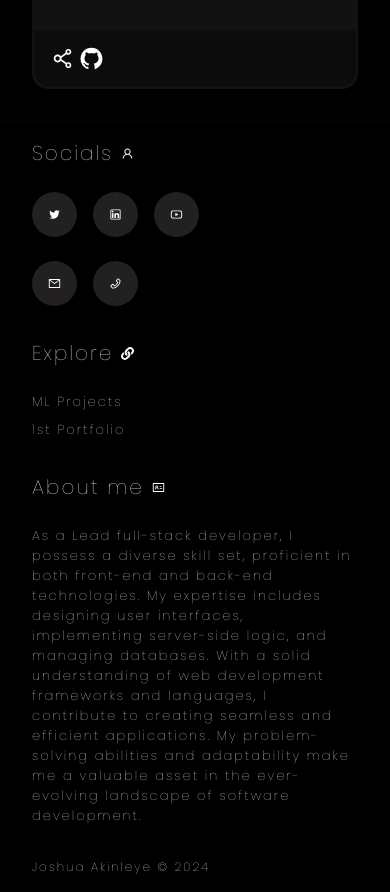
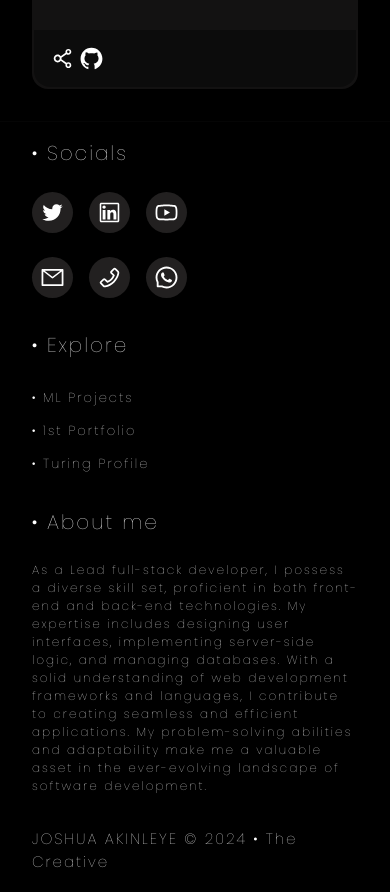
Before and after one commit to Akinleyejoshua/joshuaakinleye, a Next.js app: page / in a window 390 px wide. Shown: the part 7840-8732 px from the top of the page. Built offline with nearby package versions, Linux system fonts and the light colour scheme.

Commit message:
Add files via upload

```diff
--- a/app/globals.css
+++ b/app/globals.css
@@ -690,8 +690,17 @@ a:hover {
     padding: 1rem 2rem;
   }
 
-  footer * {
+  .socials a{
+    font-size: 25px;
+    padding: .5rem;
+  }
+
+  .contact a{
     font-size: 13px;
+  }
+
+  .aboutme p{
+    font-size: 12px;
   }
 
   footer h1 {
@@ -706,7 +715,8 @@ a:hover {
   }
 
   .copy {
-    font-size: 12px;
+    font-size: 15px;
+    text-transform: capitalize;
   }
 
   .grid-1 {
--- a/layouts/Contact.jsx
+++ b/layouts/Contact.jsx
@@ -1,10 +1,10 @@
-import { AiOutlineIdcard, AiOutlineLinkedin, AiOutlineMail, AiOutlinePhone, AiOutlineTwitter, AiOutlineUser, AiOutlineYoutube } from "react-icons/ai"
+import { AiOutlineIdcard, AiOutlineLinkedin, AiOutlineMail, AiOutlinePhone, AiOutlineTwitter, AiOutlineUser, AiOutlineWhatsApp, AiOutlineYoutube } from "react-icons/ai"
 import { FaLink } from "react-icons/fa"
 
 export const Contact = () => {
     return <footer id="contact">
         <div className="socials col">
-            <h1 className="row items-center">Socials <div className="space"></div> <AiOutlineUser /></h1>
+            <h1 className="row items-center">• Socials</h1>
             <div className="space"></div>
             <div className="space"></div>
             <div className="space"></div>
@@ -25,7 +25,9 @@ export const Contact = () => {
                     </a>
                     <a title="Phone Number" target="blank" href="tel:2348131519518">
                         <AiOutlinePhone />
-
+                    </a>
+                    <a title="Phone Number" target="blank" href="https://wa.me/2348131519518">
+                        <AiOutlineWhatsApp />
                     </a>
                 </div>
             </div>
@@ -33,27 +35,31 @@ export const Contact = () => {
         </div>
 
         <div className="contact">
-            <h1 className="row items-center">Explore <div className="space"></div> <FaLink /></h1>
+            <h1 className="row items-center">• Explore</h1>
             <div className="space"></div>
             <div className="space"></div>
             <div className="space"></div>
 
-            <a href="https://j-resume.netlify.app">ML Projects</a>
+            <a href="https://j-resume.netlify.app">• ML Projects</a>
             <div className="space"></div>
-            <a href="https://akinleyejoshua.netlify.app">1st Portfolio</a>
+            <a href="https://akinleyejoshua.netlify.app">• 1st Portfolio</a>
+            <div className="space"></div>
+            <a href="https://matching.turing.com/developer-resume-preview/94fcd098ef28063a611a36b6c211b83394302204b3221e">• Turing Profile</a>
         </div>
 
 
         <div className="aboutme">
-            <h1 className="row items-center">About me <div className="space"></div> <AiOutlineIdcard /></h1>
+            <h1 className="row items-center">• About me</h1>
             <div className="space"></div>
             <div className="space"></div>
             <div className="space"></div>
-            As a Lead full-stack developer, I possess a diverse skill set, proficient in both front-end and back-end technologies. My expertise includes designing user interfaces, implementing server-side logic, and managing databases. With a solid understanding of web development frameworks and languages, I contribute to creating seamless and efficient applications. My problem-solving abilities and adaptability make me a valuable asset in the ever-evolving landscape of software development.
+            <p>
+                As a Lead full-stack developer, I possess a diverse skill set, proficient in both front-end and back-end technologies. My expertise includes designing user interfaces, implementing server-side logic, and managing databases. With a solid understanding of web development frameworks and languages, I contribute to creating seamless and efficient applications. My problem-solving abilities and adaptability make me a valuable asset in the ever-evolving landscape of software development.
+            </p>
         </div>
 
 
 
-        <div className="copy">Joshua Akinleye &copy; 2024</div>
+        <div className="copy"><a href="/">JOSHUA AKINLEYE</a> &copy; 2024 • The Creative</div>
     </footer>
 }
```
Also changed, not shown: layouts/Experience.jsx (line endings or trailing spaces).
